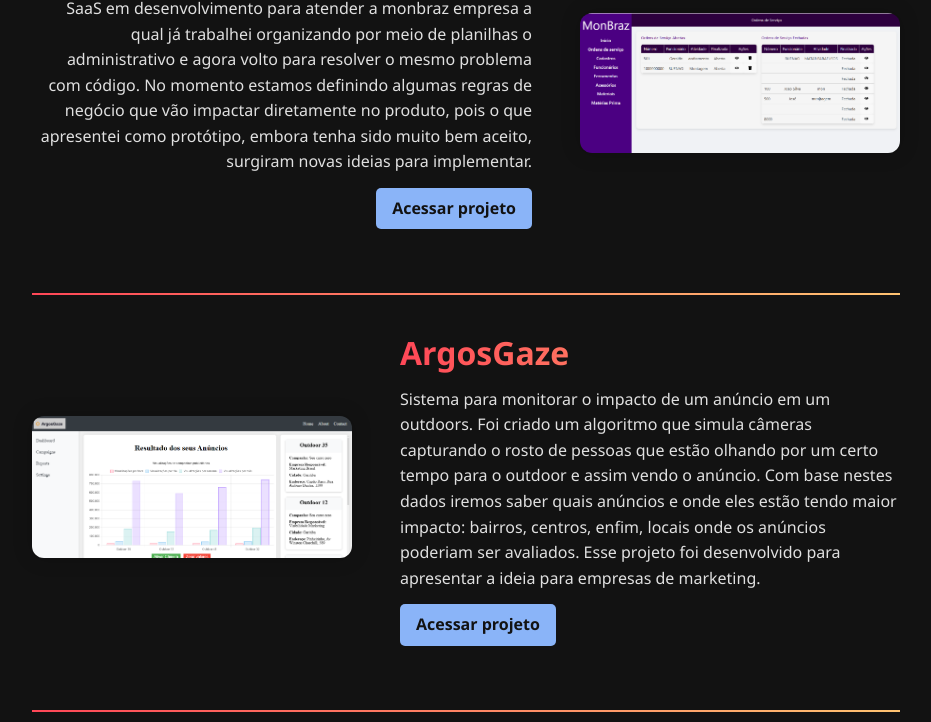
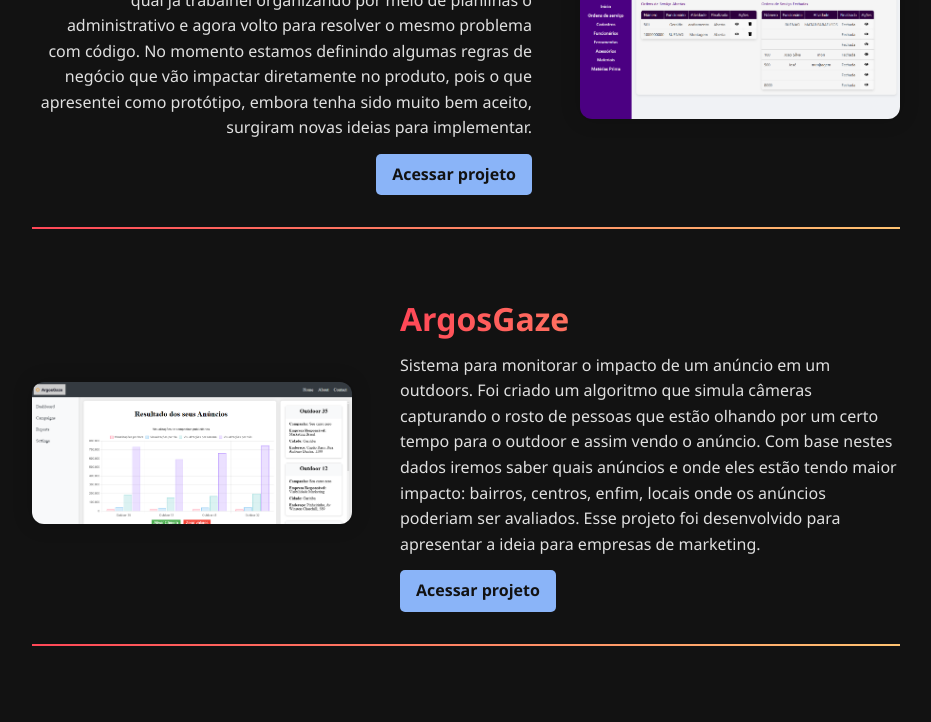
Before and after one commit to HederAlves/portfolio-heder, a plain HTML site: page pages/project.html in a window 1280 px wide. Shown: the part 568-1290 px from the top of the page, without its empty margins (174-1105 px from the left). Drawn offline with Linux system fonts and the light colour scheme.

Commit message:
feat: reverse border

```diff
--- a/css/project.css
+++ b/css/project.css
@@ -14,9 +14,9 @@
   justify-content: center;
   gap: 3rem;
   flex-wrap: wrap;
-  border-top: 2px solid;
+  border-bottom: 2px solid;
   border-image: linear-gradient(to right, var(--gradient-stops)) 1;
-  padding-top: 2rem;
+  padding-bottom: 2rem;
 }
 
 /* Seção com imagem à direita */
```
